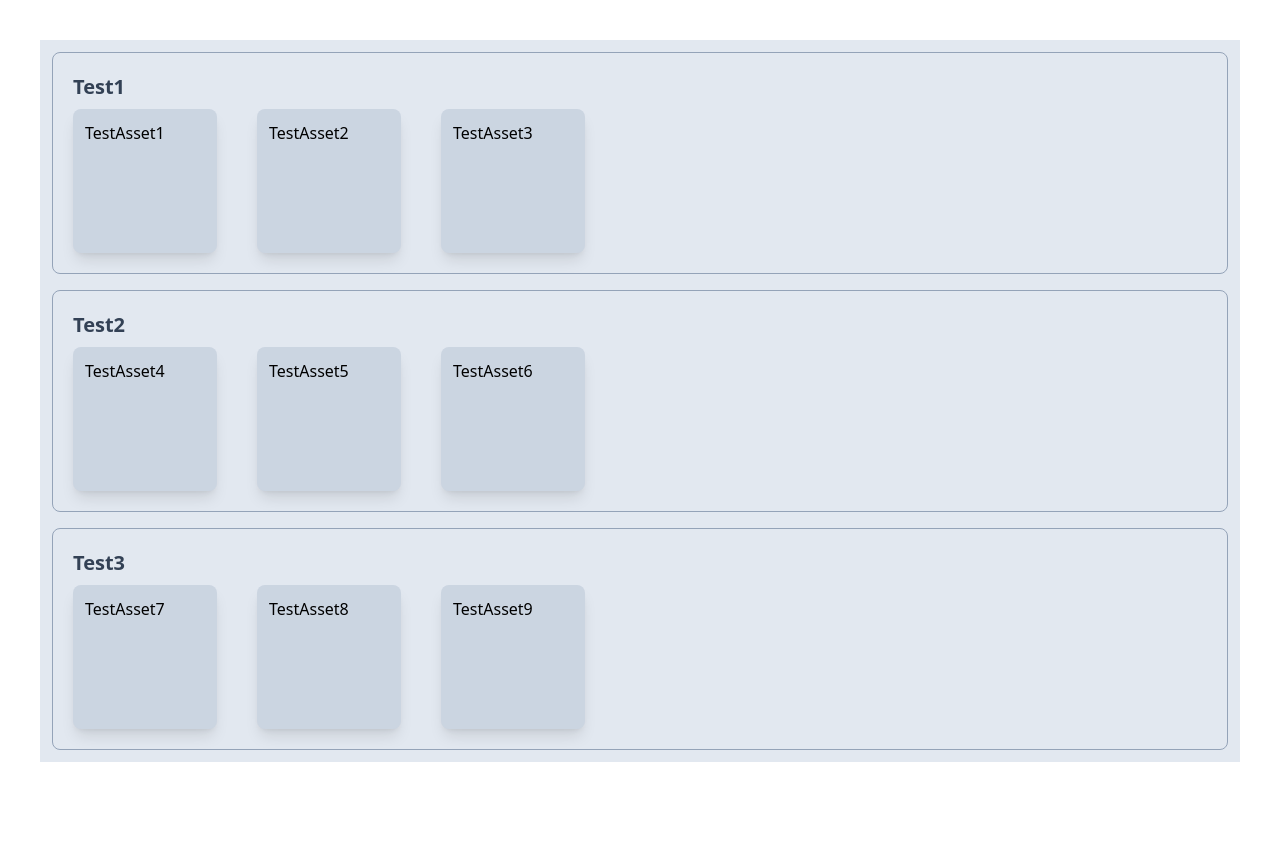
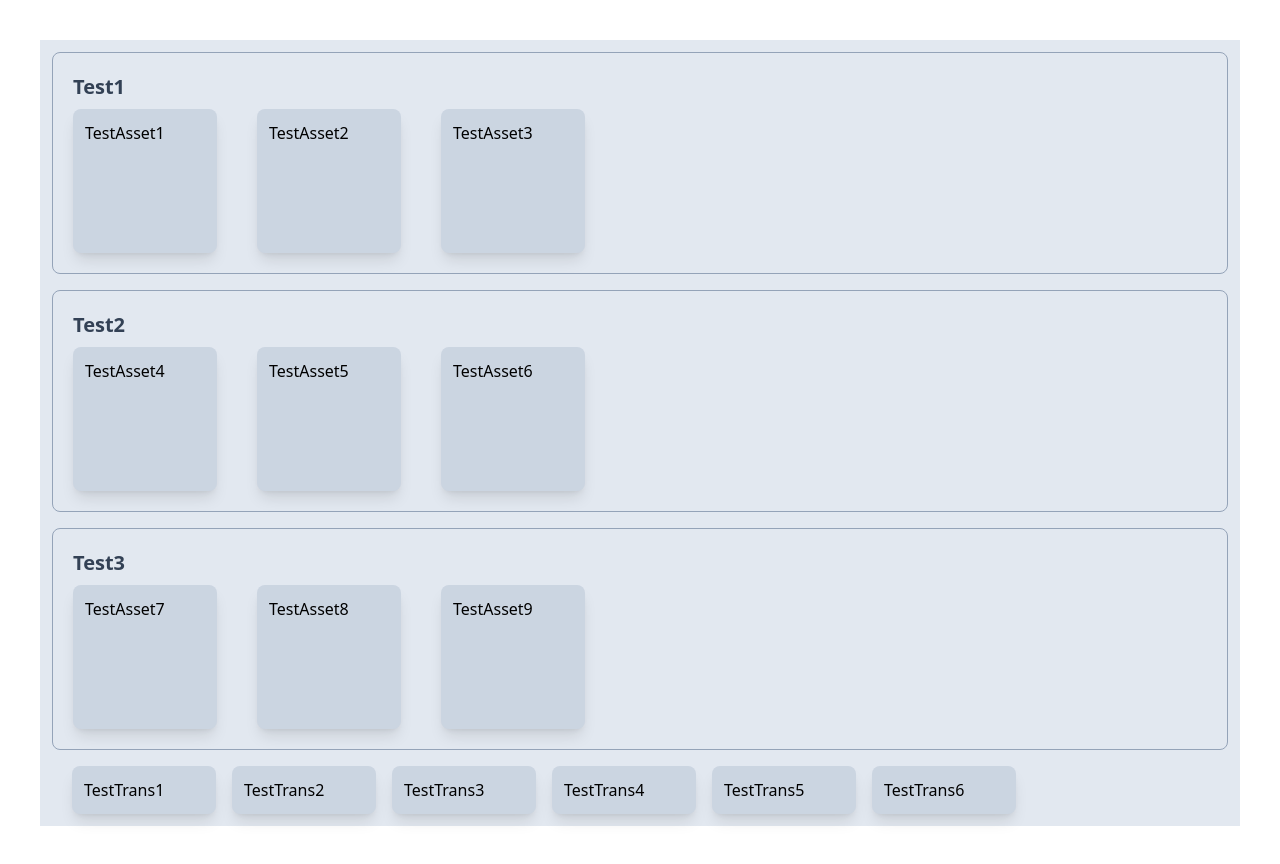
Before and after one commit to DimitarGrozev5/mnmk, a React (Vite) app: page / in a window 1280 px wide. Before the commit the page ends 802 px from the top, so only its background shows below. Built offline with nearby package versions, Linux system fonts and the light colour scheme.

Commit message:
display basic transformers

```diff
--- a/src/components/flowing-assets/flowing-assets-desktop/flowing-assets-desktop.tsx
+++ b/src/components/flowing-assets/flowing-assets-desktop/flowing-assets-desktop.tsx
@@ -6,7 +6,7 @@ type Props = {
 };
 
 const FlowingAssets_Desktop: React.FC<Props> = ({
-  zonesAndTransformers: { zones },
+  zonesAndTransformers: { zones, transformers },
 }) => {
   return (
     <div className={clsx("flex flex-col gap-4", "bg-slate-200", "p-3")}>
@@ -39,6 +39,16 @@ const FlowingAssets_Desktop: React.FC<Props> = ({
           </div>
         </div>
       ))}
+      <div className={clsx("flex flex-row gap-4", "px-5")}>
+        {transformers.map((transformer) => (
+          <div
+            key={transformer.id}
+            className={clsx("p-3 w-36", "bg-slate-300 rounded-lg", "shadow-lg")}
+          >
+            {transformer.component}
+          </div>
+        ))}
+      </div>
     </div>
   );
 };
--- a/src/components/flowing-assets/mock-zones.tsx
+++ b/src/components/flowing-assets/mock-zones.tsx
@@ -27,28 +27,28 @@ export const mockZones = (): ZonesAndTransformers => {
         component: <TestAsset>TestTrans2</TestAsset>,
       },
       {
-        id: "4",
+        id: "3",
         sources: [asset4, asset5],
         result: asset7,
         component: <TestAsset>TestTrans3</TestAsset>,
       },
       {
+        id: "4",
+        sources: [asset4, asset5],
+        result: asset6,
+        component: <TestAsset>TestTrans4</TestAsset>,
+      },
+      {
         id: "5",
         sources: [asset4, asset5],
-        result: asset6,
-        component: <TestAsset>TestTrans3</TestAsset>,
+        result: asset8,
+        component: <TestAsset>TestTrans5</TestAsset>,
       },
       {
         id: "6",
-        sources: [asset4, asset5],
-        result: asset8,
-        component: <TestAsset>TestTrans3</TestAsset>,
-      },
-      {
-        id: "7",
         sources: [asset6],
         result: asset9,
-        component: <TestAsset>TestTrans3</TestAsset>,
+        component: <TestAsset>TestTrans6</TestAsset>,
       },
     ],
     zones: [
```
